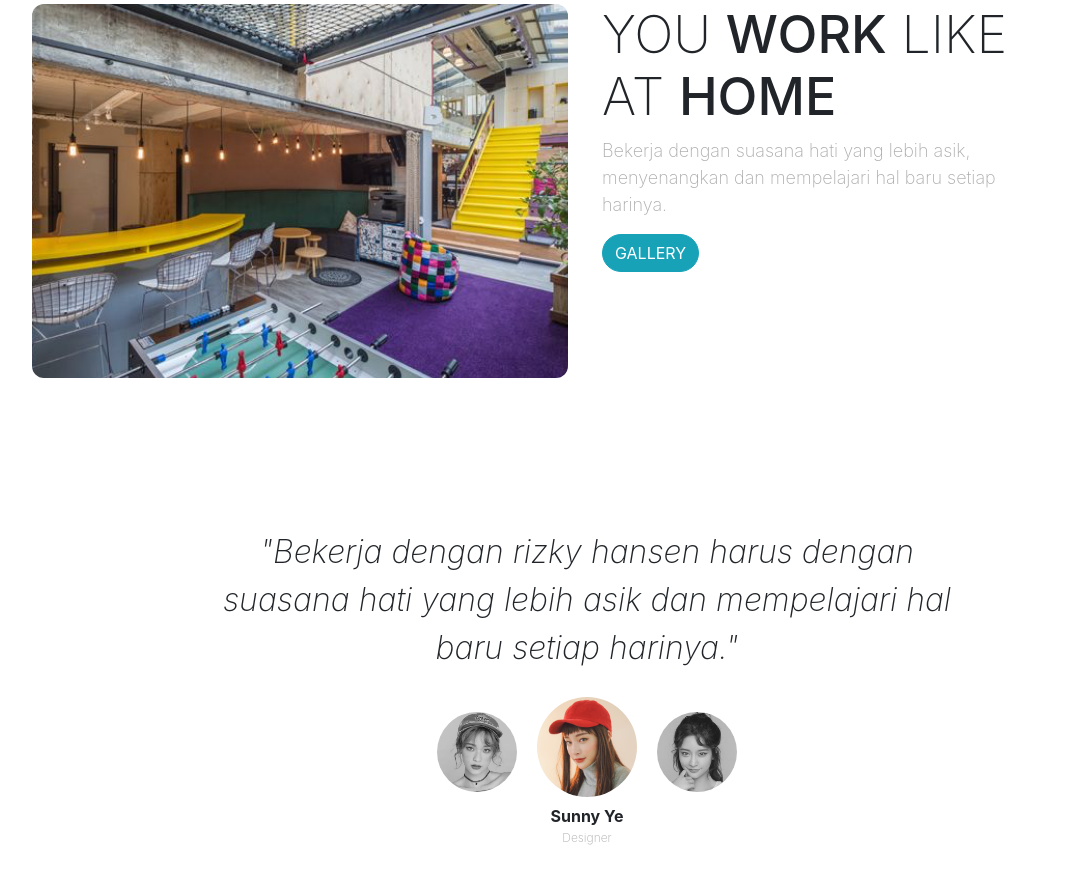
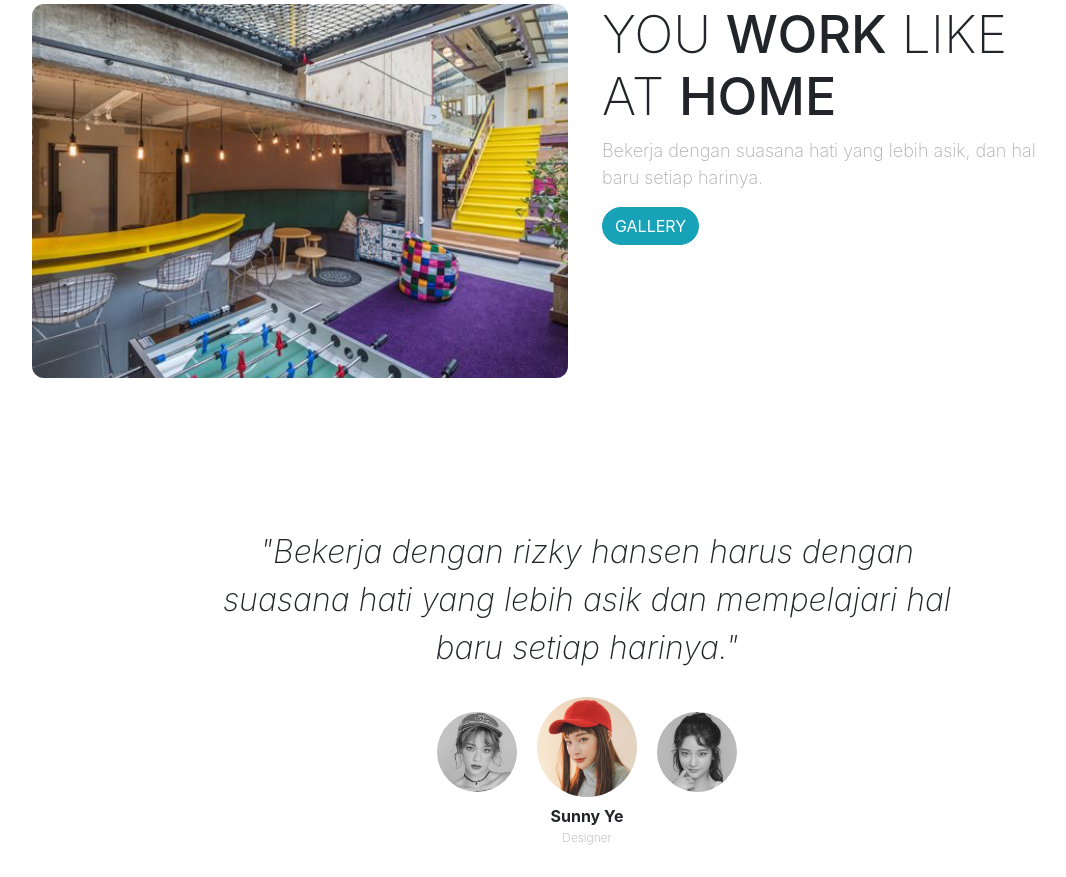
Before and after one commit to rizkyhansen/test-multiple-remote, a plain HTML site: page index.html in a window 1280 px wide. Shown: the part 834-1711 px from the top of the page, without its empty margins (53-1119 px from the left). Drawn offline with nearby package versions, Linux system fonts and the light colour scheme; a web font is replaced by a local one.

```diff
--- a/index.html
+++ b/index.html
@@ -82,8 +82,8 @@
         </div>
         <div class="col-lg-5">
           <h2>You <span>Work</span> Like at <span>Home</span></h2>
-          <p>Bekerja dengan suasana hati yang lebih asik, menyenangkan
-            dan mempelajari hal baru setiap harinya.</p>
+          <p>Bekerja dengan suasana hati yang lebih asik,
+            dan hal baru setiap harinya.</p>
           <a href="#" class="btn btn-info tombol">Gallery</a>
         </div>
       </div>
```
